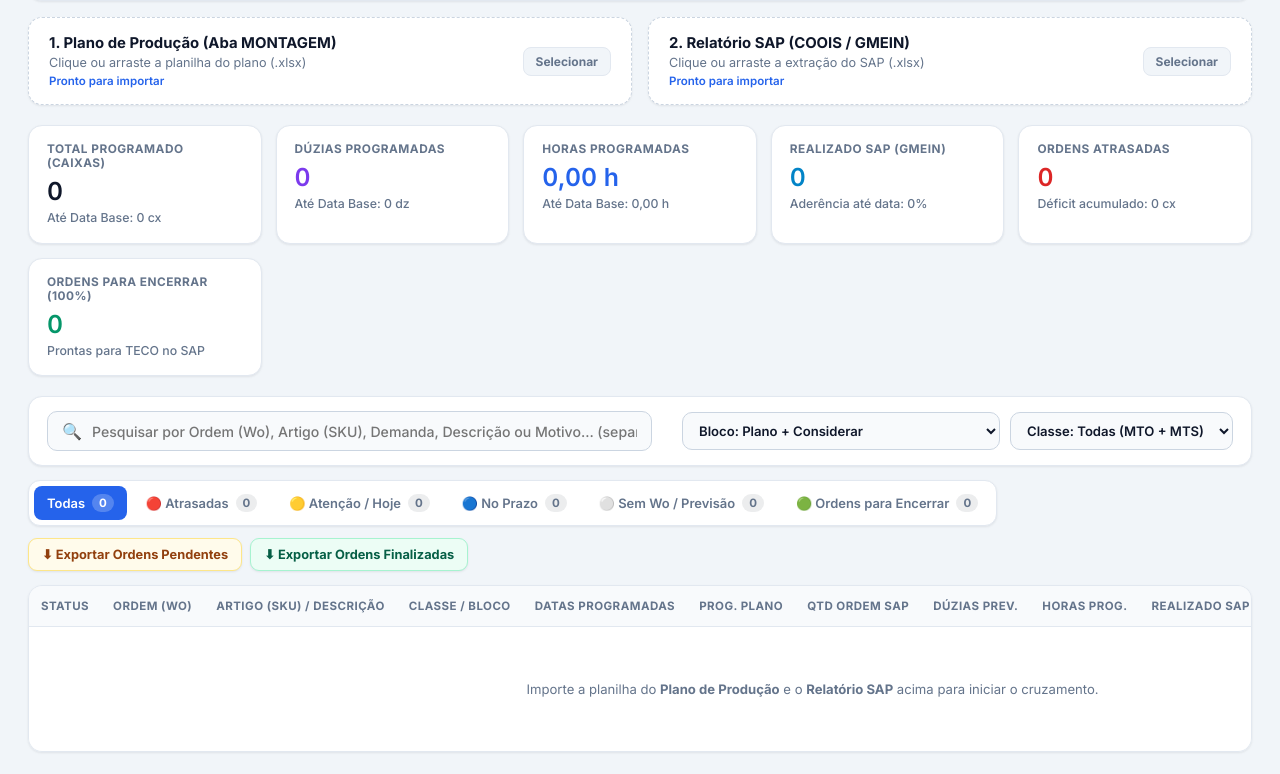
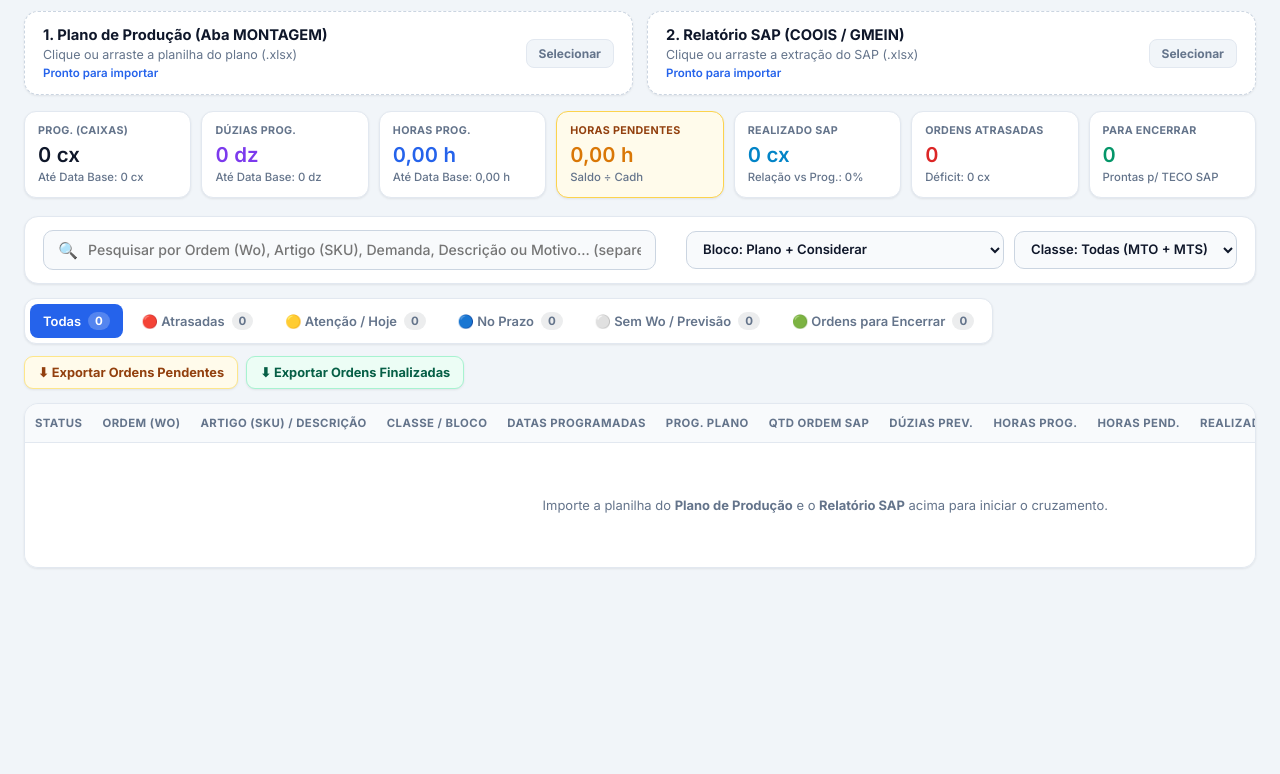
Before and after one commit to chInsights/produ-o-mtg, a plain HTML site: page index.html in a window 1280 px wide. Shown: the part 104-878 px from the top of the page. After the commit the page ends 800 px from the top, so only its background shows below. Drawn offline with Linux system fonts and the light colour scheme; no server answers.

Commit message:
Add files via upload

```diff
--- a/index.html
+++ b/index.html
@@ -43,7 +43,7 @@
       background: var(--bg-base);
       color: var(--text-main);
       min-height: 100vh;
-      padding: 22px 28px;
+      padding: 20px 24px;
     }
 
     .topbar {
@@ -55,7 +55,7 @@
       background: var(--bg-card);
       border: 1px solid var(--border);
       border-radius: 14px;
-      padding: 18px 22px;
+      padding: 16px 22px;
       box-shadow: var(--shadow-sm);
       margin-bottom: 16px;
     }
@@ -130,8 +130,8 @@
     .upload-grid {
       display: grid;
       grid-template-columns: repeat(auto-fit, minmax(310px, 1fr));
-      gap: 16px;
-      margin-bottom: 20px;
+      gap: 14px;
+      margin-bottom: 16px;
     }
 
     .upload-card {
@@ -139,7 +139,7 @@
       background: var(--bg-card);
       border: 1.5px dashed var(--border-strong);
       border-radius: 14px;
-      padding: 16px 20px;
+      padding: 14px 18px;
       display: flex;
       align-items: center;
       justify-content: space-between;
@@ -170,8 +170,8 @@
       pointer-events: none;
     }
 
-    .upload-info h3 { font-size: 0.93rem; font-weight: 700; color: var(--text-main); margin-bottom: 3px; }
-    .upload-info p { font-size: 0.79rem; color: var(--text-muted); }
+    .upload-info h3 { font-size: 0.92rem; font-weight: 700; color: var(--text-main); margin-bottom: 3px; }
+    .upload-info p { font-size: 0.78rem; color: var(--text-muted); }
     .upload-meta { font-size: 0.72rem; color: var(--accent); font-weight: 600; margin-top: 4px; }
 
     .upload-status {
@@ -191,30 +191,70 @@
       border-color: var(--success-border);
     }
 
+    /* Grade compacta para manter todos os KPIs alinhados na mesma linha */
     .kpi-grid {
       display: grid;
-      grid-template-columns: repeat(auto-fit, minmax(195px, 1fr));
-      gap: 14px;
-      margin-bottom: 20px;
+      grid-template-columns: repeat(7, minmax(0, 1fr));
+      gap: 10px;
+      margin-bottom: 18px;
+    }
+
+    @media (max-width: 1220px) {
+      .kpi-grid {
+        grid-template-columns: repeat(auto-fit, minmax(165px, 1fr));
+      }
     }
 
     .kpi-card {
       background: var(--bg-card);
       border: 1px solid var(--border);
-      border-radius: 14px;
-      padding: 16px 18px;
+      border-radius: 12px;
+      padding: 12px 13px;
       box-shadow: var(--shadow-sm);
+      min-width: 0;
     }
 
-    .kpi-label { font-size: 0.74rem; color: var(--text-muted); font-weight: 700; text-transform: uppercase; letter-spacing: 0.04em; }
-    .kpi-value { font-size: 1.55rem; font-weight: 800; margin: 6px 0 4px; color: var(--text-main); }
-    .kpi-sub { font-size: 0.77rem; color: var(--text-muted); font-weight: 500; line-height: 1.35; }
+    .kpi-card.kpi-highlight {
+      background: #fffbeb;
+      border-color: #fcd34d;
+    }
+
+    .kpi-label {
+      font-size: 0.67rem;
+      color: var(--text-muted);
+      font-weight: 700;
+      text-transform: uppercase;
+      letter-spacing: 0.03em;
+      white-space: nowrap;
+      overflow: hidden;
+      text-overflow: ellipsis;
+    }
+
+    .kpi-value {
+      font-size: 1.28rem;
+      font-weight: 800;
+      margin: 5px 0 3px;
+      color: var(--text-main);
+      white-space: nowrap;
+      overflow: hidden;
+      text-overflow: ellipsis;
+    }
+
+    .kpi-sub {
+      font-size: 0.71rem;
+      color: var(--text-muted);
+      font-weight: 500;
+      line-height: 1.3;
+      white-space: nowrap;
+      overflow: hidden;
+      text-overflow: ellipsis;
+    }
 
     .search-panel {
       background: var(--bg-card);
       border: 1px solid var(--border);
       border-radius: 14px;
-      padding: 14px 18px;
+      padding: 13px 18px;
       margin-bottom: 14px;
       box-shadow: var(--shadow-sm);
       display: flex;
@@ -392,7 +432,7 @@
     table {
       width: 100%;
       border-collapse: collapse;
-      font-size: 0.82rem;
+      font-size: 0.81rem;
       text-align: left;
     }
 
@@ -400,16 +440,16 @@
       background: var(--bg-subtle);
       color: var(--text-muted);
       font-weight: 700;
-      font-size: 0.72rem;
+      font-size: 0.71rem;
       text-transform: uppercase;
       letter-spacing: 0.04em;
-      padding: 13px 12px;
+      padding: 12px 10px;
       border-bottom: 1px solid var(--border);
       white-space: nowrap;
     }
 
     td {
-      padding: 11px 12px;
+      padding: 10px 10px;
       border-bottom: 1px solid var(--border);
       vertical-align: middle;
     }
@@ -439,7 +479,7 @@
     .pill-mts { background: #f1f5f9; color: #475569; border: 1px solid #cbd5e1; }
 
     .progress-bar {
-      width: 85px;
+      width: 80px;
       height: 7px;
       background: #e2e8f0;
       border-radius: 999px;
@@ -450,8 +490,8 @@
 
     /* Seletor Suspenso Múltiplo de Motivos PCP */
     .obs-cell {
-      min-width: 195px;
-      max-width: 260px;
+      min-width: 190px;
+      max-width: 250px;
     }
     .motivo-trigger {
       width: 100%;
@@ -496,7 +536,7 @@
       line-height: 1.25;
     }
 
-    /* Popover flutuante único (não pesa a tabela) */
+    /* Popover flutuante único */
     .motivo-popover {
       position: fixed;
       z-index: 9999;
@@ -637,34 +677,39 @@
 
   <section class="kpi-grid">
     <div class="kpi-card">
-      <div class="kpi-label">Total Programado (Caixas)</div>
-      <div class="kpi-value mono" id="kpiProgTotal">0</div>
+      <div class="kpi-label">Prog. (Caixas)</div>
+      <div class="kpi-value mono" id="kpiProgTotal">0 cx</div>
       <div class="kpi-sub" id="kpiProgAteHoje">Até Data Base: 0 cx</div>
     </div>
     <div class="kpi-card">
-      <div class="kpi-label">Dúzias Programadas</div>
-      <div class="kpi-value mono" style="color: var(--purple);" id="kpiDuziasTotal">0</div>
+      <div class="kpi-label">Dúzias Prog.</div>
+      <div class="kpi-value mono" style="color: var(--purple);" id="kpiDuziasTotal">0 dz</div>
       <div class="kpi-sub" id="kpiDuziasAteHoje">Até Data Base: 0 dz</div>
     </div>
     <div class="kpi-card">
-      <div class="kpi-label">Horas Programadas</div>
+      <div class="kpi-label">Horas Prog.</div>
       <div class="kpi-value mono" style="color: var(--accent);" id="kpiHorasTotal">0,00 h</div>
       <div class="kpi-sub" id="kpiHorasAteHoje">Até Data Base: 0,00 h</div>
     </div>
+    <div class="kpi-card kpi-highlight">
+      <div class="kpi-label" style="color: #92400e;">Horas Pendentes</div>
+      <div class="kpi-value mono" style="color: var(--warning);" id="kpiHorasPendentes">0,00 h</div>
+      <div class="kpi-sub" id="kpiHorasPendSub">Saldo ÷ Cadh</div>
+    </div>
     <div class="kpi-card">
-      <div class="kpi-label">Realizado SAP (GMEIN)</div>
-      <div class="kpi-value mono" style="color: var(--info);" id="kpiRealizado">0</div>
-      <div class="kpi-sub" id="kpiAderencia">Aderência até data: 0%</div>
+      <div class="kpi-label">Realizado SAP</div>
+      <div class="kpi-value mono" style="color: var(--info);" id="kpiRealizado">0 cx</div>
+      <div class="kpi-sub" id="kpiAderencia">Relação vs Prog.: 0%</div>
     </div>
     <div class="kpi-card">
       <div class="kpi-label">Ordens Atrasadas</div>
       <div class="kpi-value mono" style="color: var(--danger);" id="kpiAtrasadas">0</div>
-      <div class="kpi-sub" id="kpiSaldoAtraso">Déficit acumulado: 0 cx</div>
+      <div class="kpi-sub" id="kpiSaldoAtraso">Déficit: 0 cx</div>
     </div>
     <div class="kpi-card">
-      <div class="kpi-label">Ordens para Encerrar (100%)</div>
+      <div class="kpi-label">Para Encerrar</div>
       <div class="kpi-value mono" style="color: var(--success);" id="kpiEncerrar">0</div>
-      <div class="kpi-sub">Prontas para TECO no SAP</div>
+      <div class="kpi-sub">Prontas p/ TECO SAP</div>
     </div>
   </section>
 
@@ -719,6 +764,7 @@
           <th>Qtd Ordem SAP</th>
           <th>Dúzias Prev.</th>
           <th>Horas Prog.</th>
+          <th>Horas Pend.</th>
           <th>Realizado SAP</th>
           <th>Saldo Ordem</th>
           <th>% Ordem</th>
@@ -727,7 +773,7 @@
       </thead>
       <tbody id="tableBody">
         <tr>
-          <td colspan="13" class="empty-state">
+          <td colspan="14" class="empty-state">
             Importe a planilha do <strong>Plano de Produção</strong> e o <strong>Relatório SAP</strong> acima para iniciar o cruzamento.
           </td>
         </tr>
```
Also changed, not shown: app.js (+39 -6 lines).
